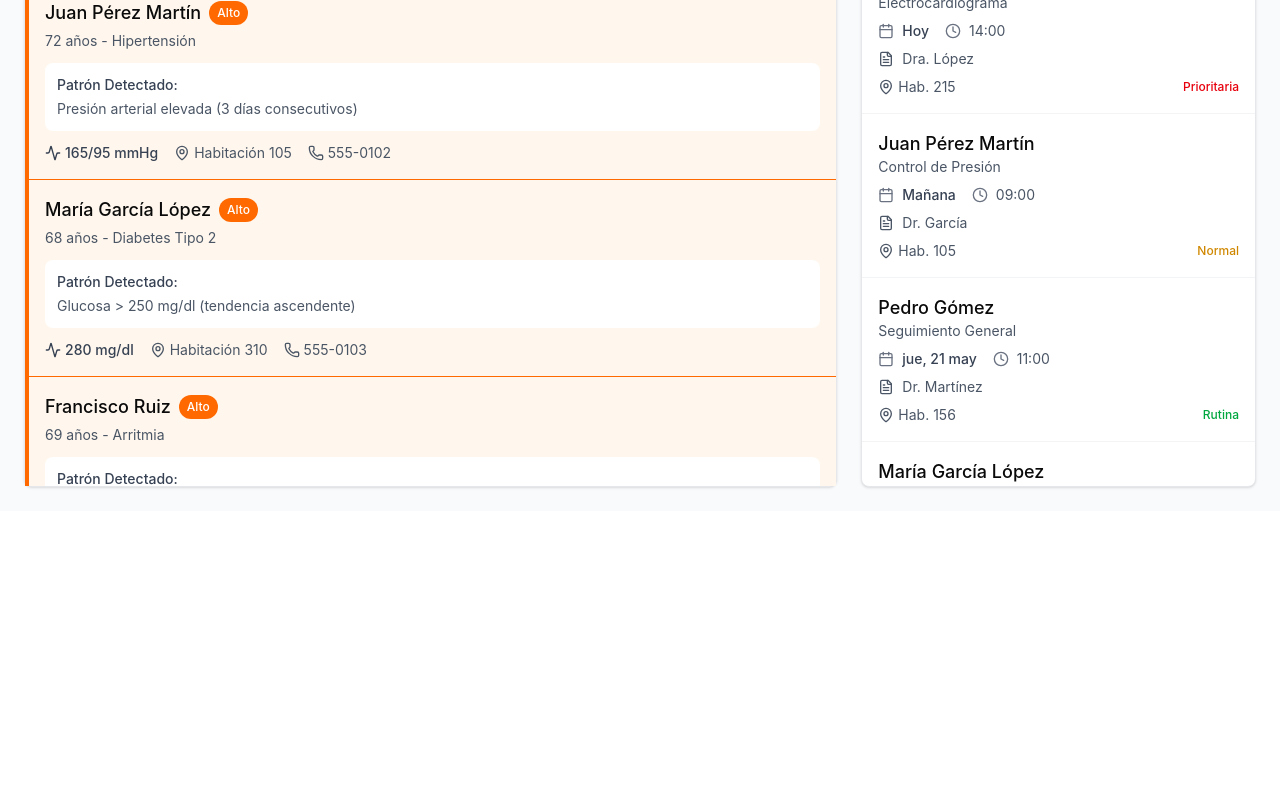
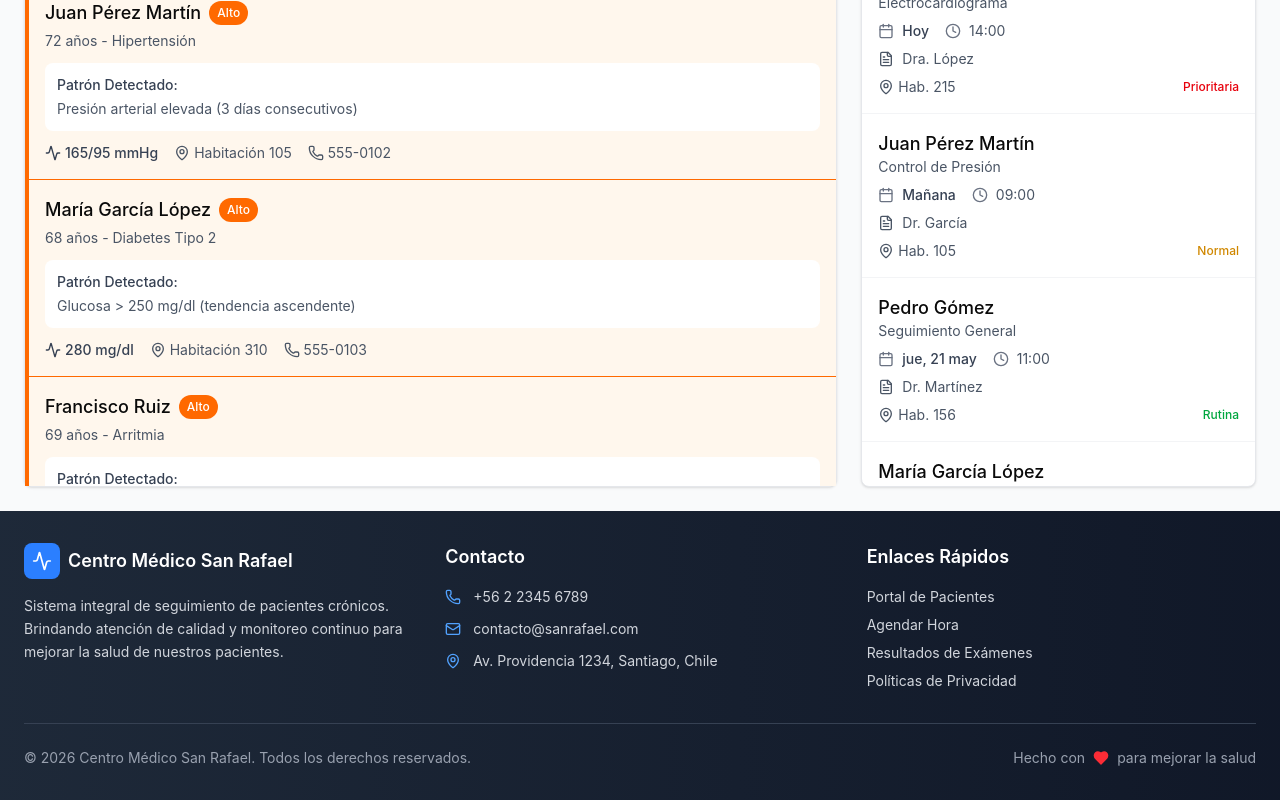
Before and after one commit to MateoVL/Proyecto-IyE-Front, a React (Vite) app in the folder Front/: page /nurse in a window 1280 px wide. Shown: the part 730-1530 px from the top of the page. Before the commit the page ends 1241 px from the top, so only its background shows below. Built offline with nearby package versions, Linux system fonts and the light colour scheme.

Commit message:
add footer hardcoded

```diff
--- a/Front/src/app/App.tsx
+++ b/Front/src/app/App.tsx
@@ -3,6 +3,7 @@ import { useState } from 'react';
 import { Navbar } from './components/Navbar';
 import { NurseDashboard } from './components/NurseDashboard';
 import { DirectorDashboard } from './components/DirectorDashboard';
+import { Footer } from './components/Footer';
 
 export default function App() {
   const [isAuthenticated, setIsAuthenticated] = useState(true);
@@ -150,6 +151,7 @@ export default function App() {
           </div>
         </div>
       )}
+      <Footer />
     </div>
   );
 }
--- /dev/null
+++ b/Front/src/app/components/Footer.tsx
@@ -0,0 +1,84 @@
+import { Activity, Mail, Phone, MapPin, Heart } from 'lucide-react';
+
+export function Footer() {
+  const currentYear = new Date().getFullYear();
+
+  return (
+    <footer className="bg-gradient-to-r from-gray-800 to-gray-900 text-white mt-auto">
+      <div className="max-w-[1800px] mx-auto px-6 py-8">
+        <div className="grid grid-cols-1 md:grid-cols-3 gap-8">
+          {/* About Section */}
+          <div>
+            <div className="flex items-center gap-2 mb-4">
+              <div className="bg-blue-500 p-2 rounded-lg">
+                <Activity className="w-5 h-5 text-white" />
+              </div>
+              <h3 className="text-lg font-semibold">Centro Médico San Rafael</h3>
+            </div>
+            <p className="text-gray-300 text-sm leading-relaxed">
+              Sistema integral de seguimiento de pacientes crónicos. Brindando atención de calidad y monitoreo continuo para mejorar la salud de nuestros pacientes.
+            </p>
+          </div>
+
+          {/* Contact Section */}
+          <div>
+            <h3 className="text-lg font-semibold mb-4">Contacto</h3>
+            <div className="space-y-3">
+              <div className="flex items-center gap-3 text-gray-300 text-sm">
+                <Phone className="w-4 h-4 text-blue-400" />
+                <span>+56 2 2345 6789</span>
+              </div>
+              <div className="flex items-center gap-3 text-gray-300 text-sm">
+                <Mail className="w-4 h-4 text-blue-400" />
+                <span>contacto@sanrafael.com</span>
+              </div>
+              <div className="flex items-center gap-3 text-gray-300 text-sm">
+                <MapPin className="w-4 h-4 text-blue-400" />
+                <span>Av. Providencia 1234, Santiago, Chile</span>
+              </div>
+            </div>
+          </div>
+
+          {/* Quick Links Section */}
+          <div>
+            <h3 className="text-lg font-semibold mb-4">Enlaces Rápidos</h3>
+            <ul className="space-y-2 text-gray-300 text-sm">
+              <li>
+                <a href="#" className="hover:text-blue-400 transition-colors">
+                  Portal de Pacientes
+                </a>
+              </li>
+              <li>
+                <a href="#" className="hover:text-blue-400 transition-colors">
+                  Agendar Hora
+                </a>
+              </li>
+              <li>
+                <a href="#" className="hover:text-blue-400 transition-colors">
+                  Resultados de Exámenes
+                </a>
+              </li>
+              <li>
+                <a href="#" className="hover:text-blue-400 transition-colors">
+                  Políticas de Privacidad
+                </a>
+              </li>
+            </ul>
+          </div>
+        </div>
+
+        {/* Bottom Bar */}
+        <div className="border-t border-gray-700 mt-8 pt-6 flex flex-col md:flex-row items-center justify-between gap-4">
+          <p className="text-gray-400 text-sm">
+            © {currentYear} Centro Médico San Rafael. Todos los derechos reservados.
+          </p>
+          <div className="flex items-center gap-2 text-gray-400 text-sm">
+            <span>Hecho con</span>
+            <Heart className="w-4 h-4 text-red-500 fill-current" />
+            <span>para mejorar la salud</span>
+          </div>
+        </div>
+      </div>
+    </footer>
+  );
+}
```
